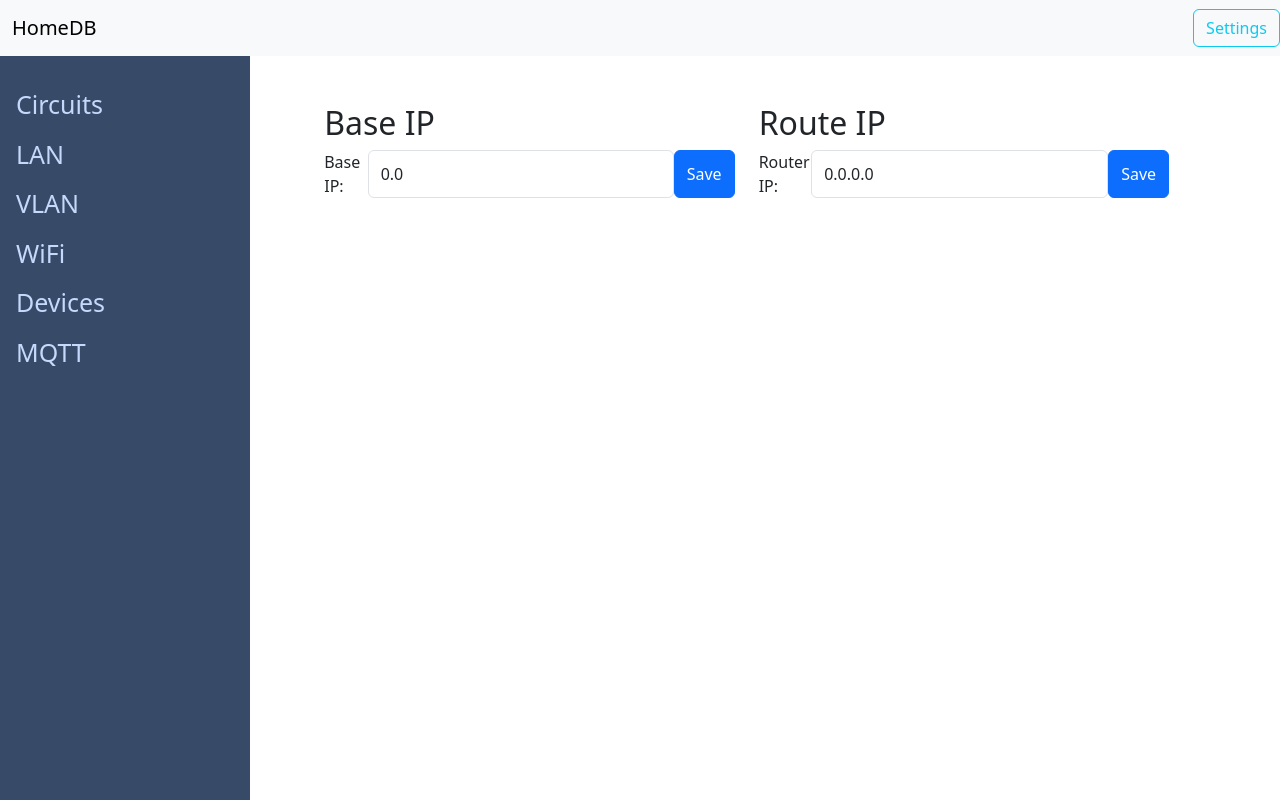
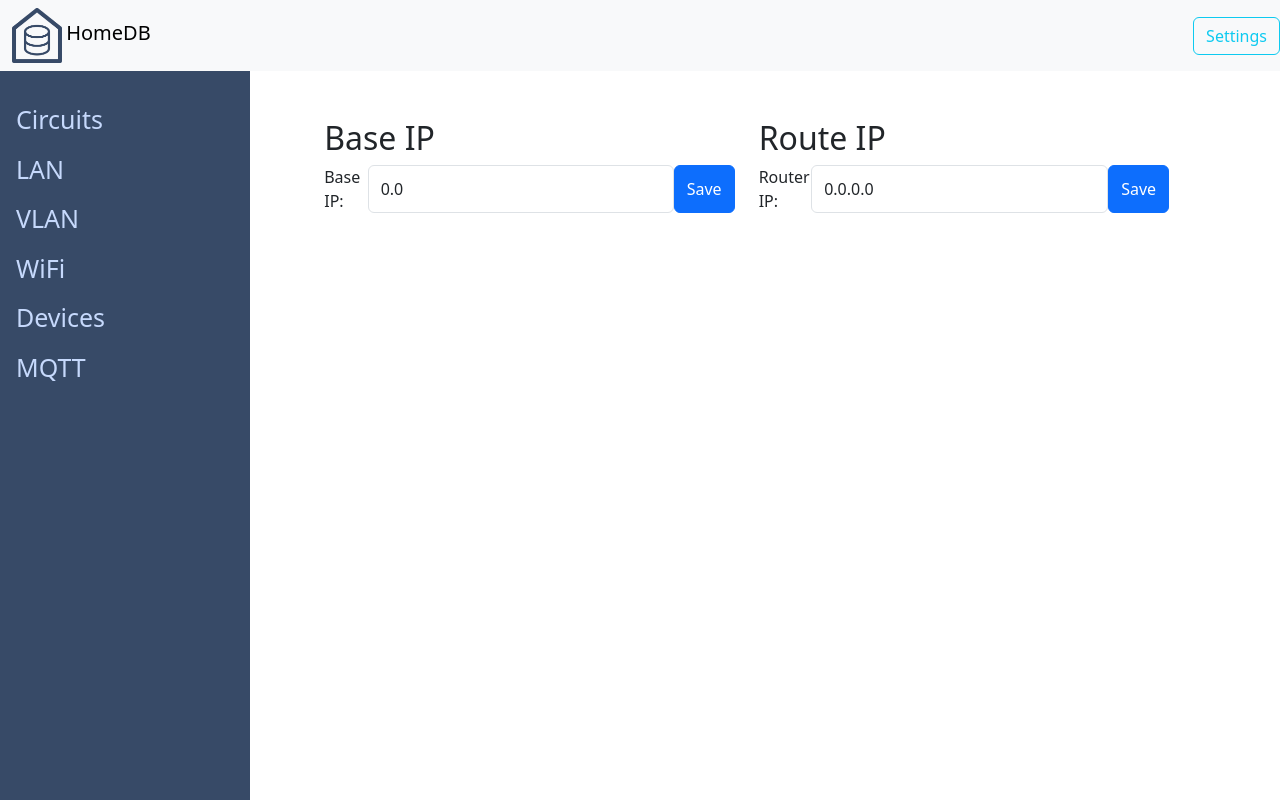
Before and after one commit to ben-burwood/HomeDB, a Django app: page /ip/ in a window 1280 px wide. Run offline with Django 5.2, Linux system fonts and the light colour scheme; some libraries are stand-ins or nearby versions.

Commit message:
Add HomeDB Logo

```diff
--- a/HomeDB/HomeDB/settings.py
+++ b/HomeDB/HomeDB/settings.py
@@ -132,6 +132,8 @@ STATICFILES_DIRS = [
     BASE_DIR / "static",
 ]
 
+# Crispy Forms
+
 CRISPY_ALLOWED_TEMPLATE_PACKS = "bootstrap5"
 CRISPY_TEMPLATE_PACK = "bootstrap5"
 
--- a/HomeDB/common/templates/base/navbar.html
+++ b/HomeDB/common/templates/base/navbar.html
@@ -1,6 +1,9 @@
 <nav class="navbar navbar-expand-lg bg-body-tertiary">
     <div class="container-fluid">
-        <a class="navbar-brand" href="#">HomeDB</a>
+        <div>
+            <img src="../../../static/assets/logo/HomeDB-Blue.png" width="50" height="55">
+            <a class="navbar-brand" href="#">HomeDB</a>
+        </div>
     </div>
     <div>
         <button class="btn btn-outline-info">Settings</button>
@@ -10,6 +13,6 @@
 
 <style>
     .navbar {
-        background-color: #374A67;
+        background-color: #596B8A;
     }
 </style>
```
Also changed, not shown: HomeDB/static/assets/logo/HomeDB-Blue.png (added), HomeDB/static/assets/logo/HomeDB-Blue.svg (added), HomeDB/static/assets/logo/HomeDB.png (added), HomeDB/static/assets/logo/HomeDB.svg (added), README.md.
